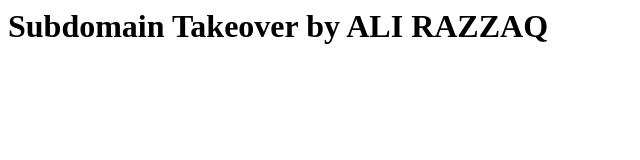
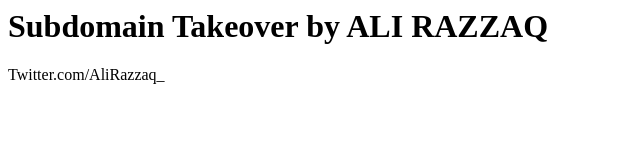
Before and after one commit to alirazzaq/newprojectsubdomain, a plain HTML site: page index.html in a window 1280 px wide. Shown: the whole page, without its empty margins (0-640 px from the left). Drawn offline with Linux system fonts and the light colour scheme.

Commit message:
Update index.html

```diff
--- a/index.html
+++ b/index.html
@@ -3,5 +3,6 @@
   <body>
 
     <h1>Subdomain Takeover by ALI RAZZAQ</h1>
+    Twitter.com/AliRazzaq_
   </body>
 </html>
```
